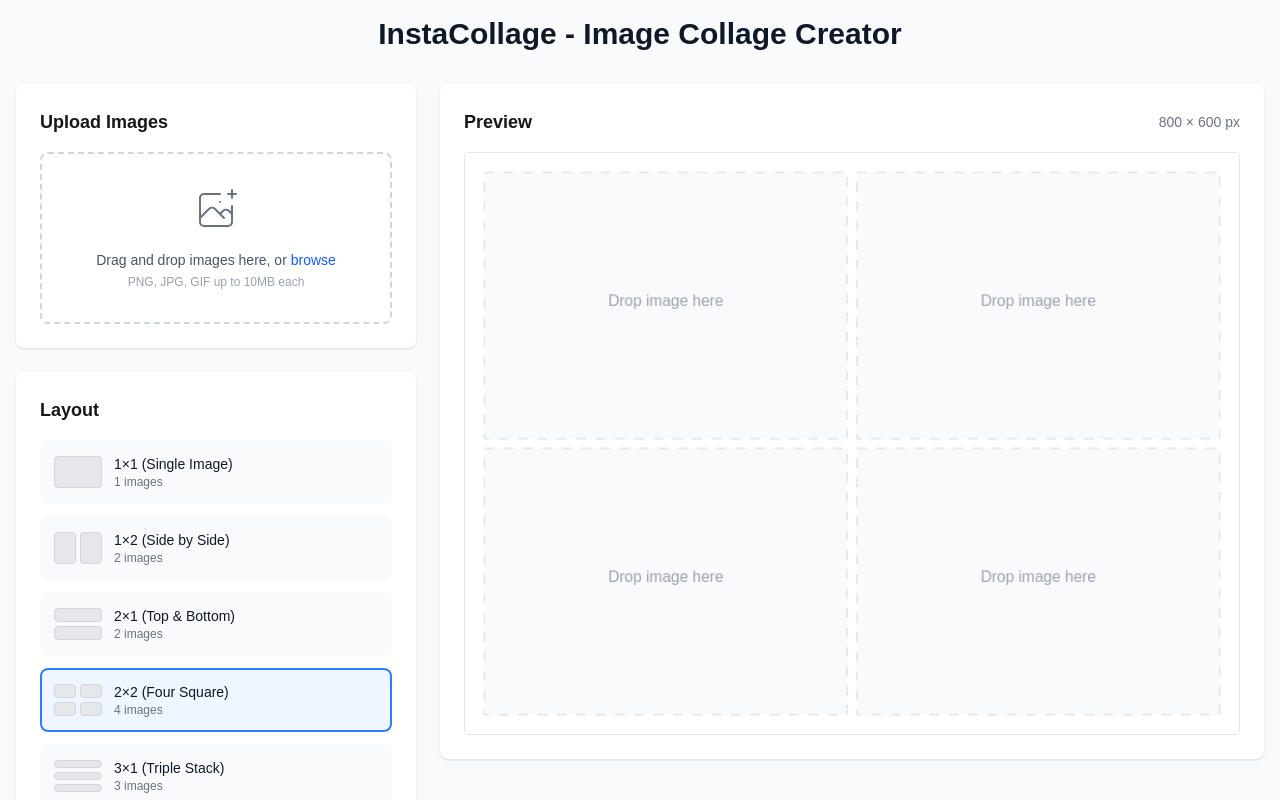
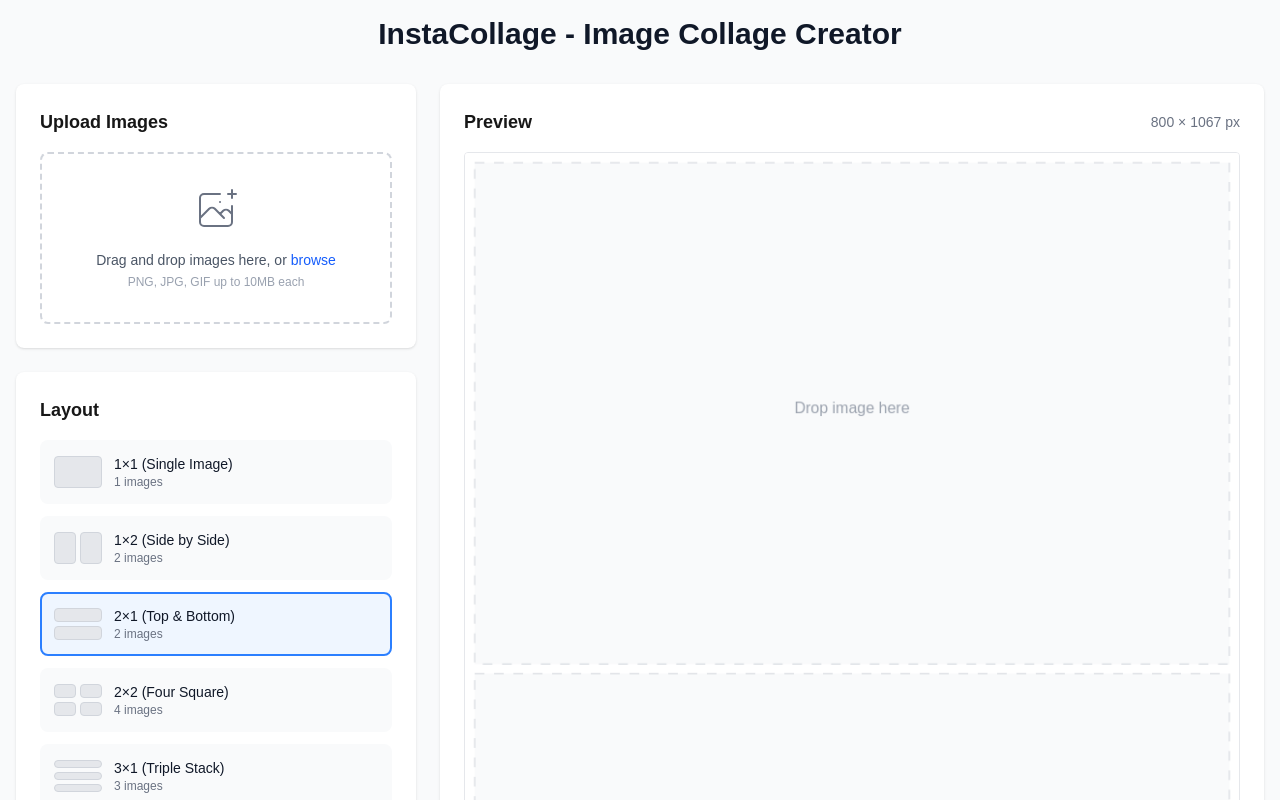
Before and after one commit to ch4mchi/instacollage, a Next.js app: page / in a window 1280 px wide. Shown: the top 800 px of the page. Built offline with nearby package versions, Linux system fonts and the light colour scheme.

Commit message:
change default settings

```diff
--- a/src/components/CollageApp.tsx
+++ b/src/components/CollageApp.tsx
@@ -12,11 +12,11 @@
 
 export function CollageApp() {
   const [images, setImages] = useState<UploadedImage[]>([]);
-  const [selectedLayout, setSelectedLayout] = useState<CollageLayout>('2x2');
+  const [selectedLayout, setSelectedLayout] = useState<CollageLayout>('2x1');
   const [frameWidth, setFrameWidth] = useState<number>(800);
-  const [aspectRatio, setAspectRatio] = useState<AspectRatio>('4:3');
+  const [aspectRatio, setAspectRatio] = useState<AspectRatio>('3:4');
   const [exportQuality, setExportQuality] = useState<number>(90);
-  const [spacing, setSpacing] = useState<SpacingSettings>({ gap: 10, margin: 20 });
+  const [spacing, setSpacing] = useState<SpacingSettings>({ gap: 10, margin: 10 });
 
   const canvasRef = useRef<HTMLCanvasElement>(null);
 
```
